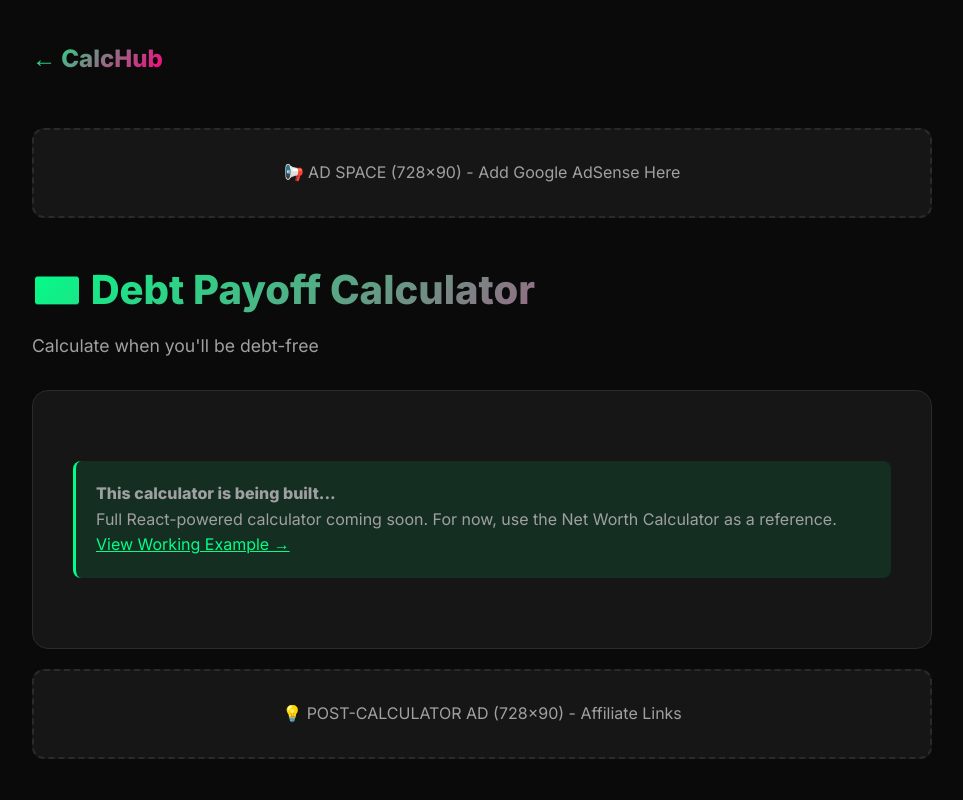
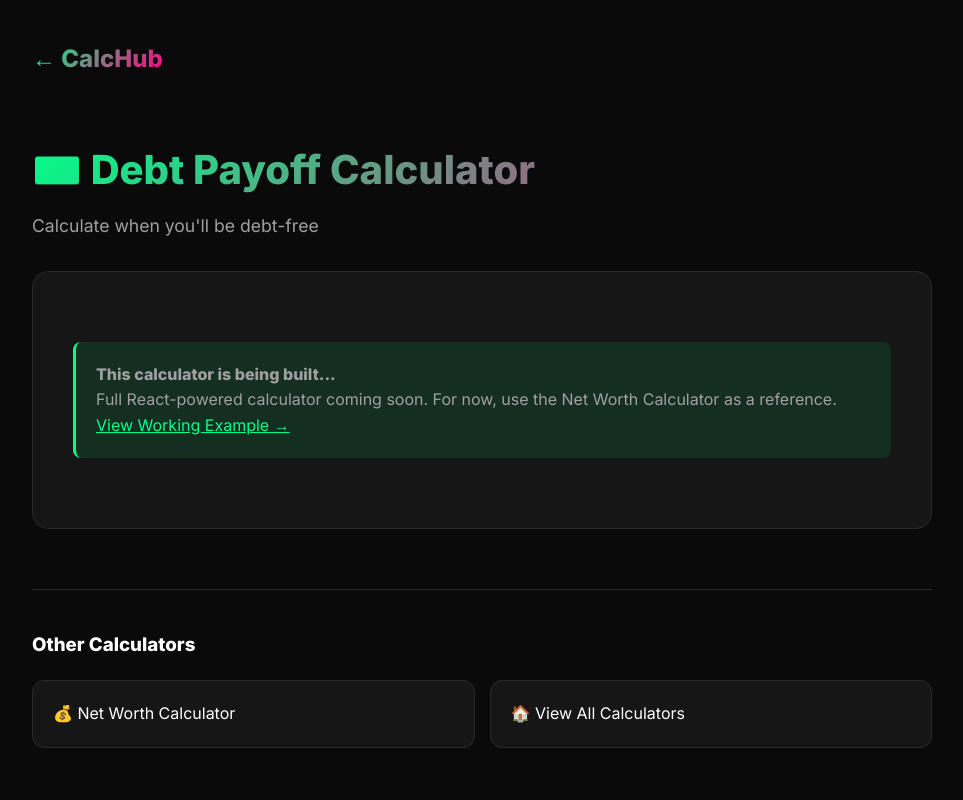
Before and after one commit to CalcHub0/calchub0.github.io, a plain HTML site: page debt-payoff-calculator.html in a window 1280 px wide. Shown: the top 800 px of the page, without its empty margins (158-1121 px from the left). Drawn offline with Linux system fonts and the light colour scheme.

Commit message:
Update debt-payoff-calculator.html

```diff
--- a/debt-payoff-calculator.html
+++ b/debt-payoff-calculator.html
@@ -31,7 +31,6 @@
             <a href="index.html" class="logo">← CalcHub</a>
         </header>
 
-        <div class="ad">📢 AD SPACE (728x90) - Add Google AdSense Here</div>
 
         <h1>💳 Debt Payoff Calculator</h1>
         <p class="subtitle">Calculate when you'll be debt-free</p>
@@ -44,7 +43,6 @@
             </div>
         </div>
 
-        <div class="ad">💡 POST-CALCULATOR AD (728x90) - Affiliate Links</div>
 
         <div class="related">
             <h3>Other Calculators</h3>
```
